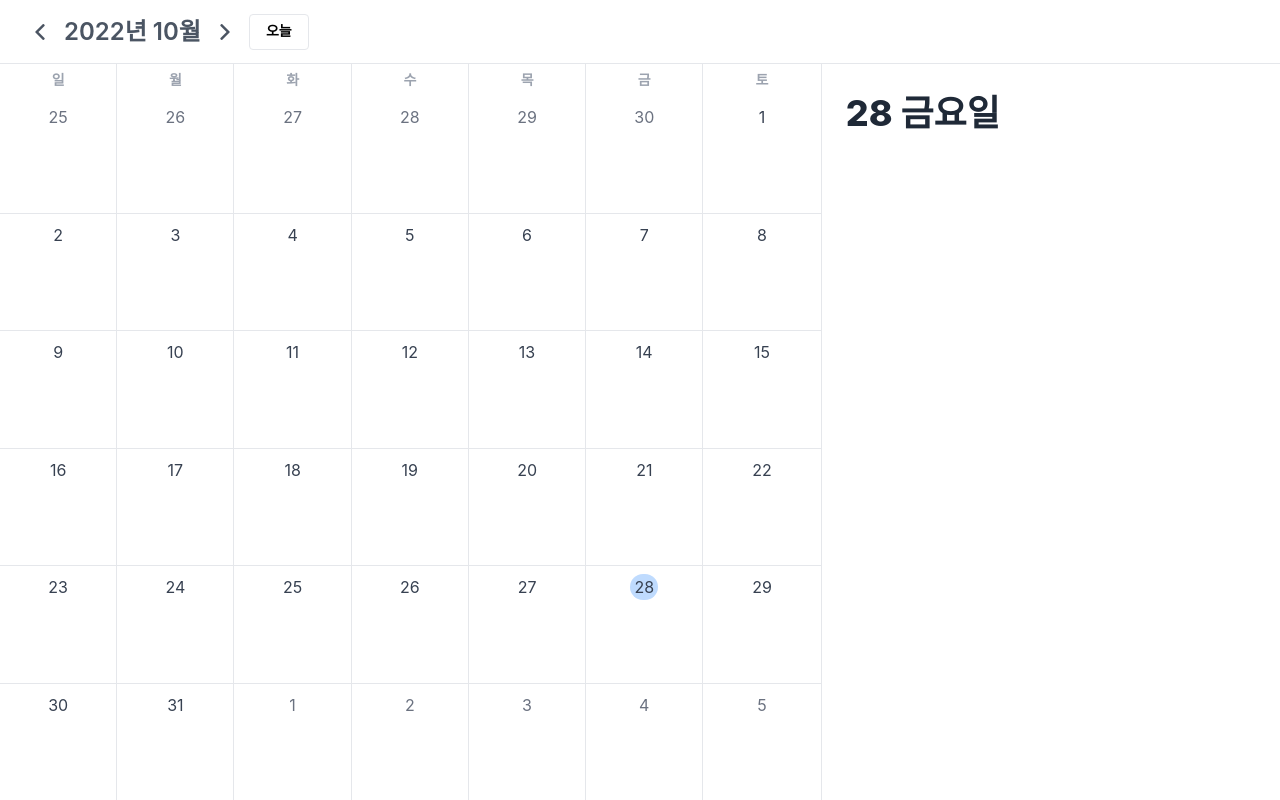
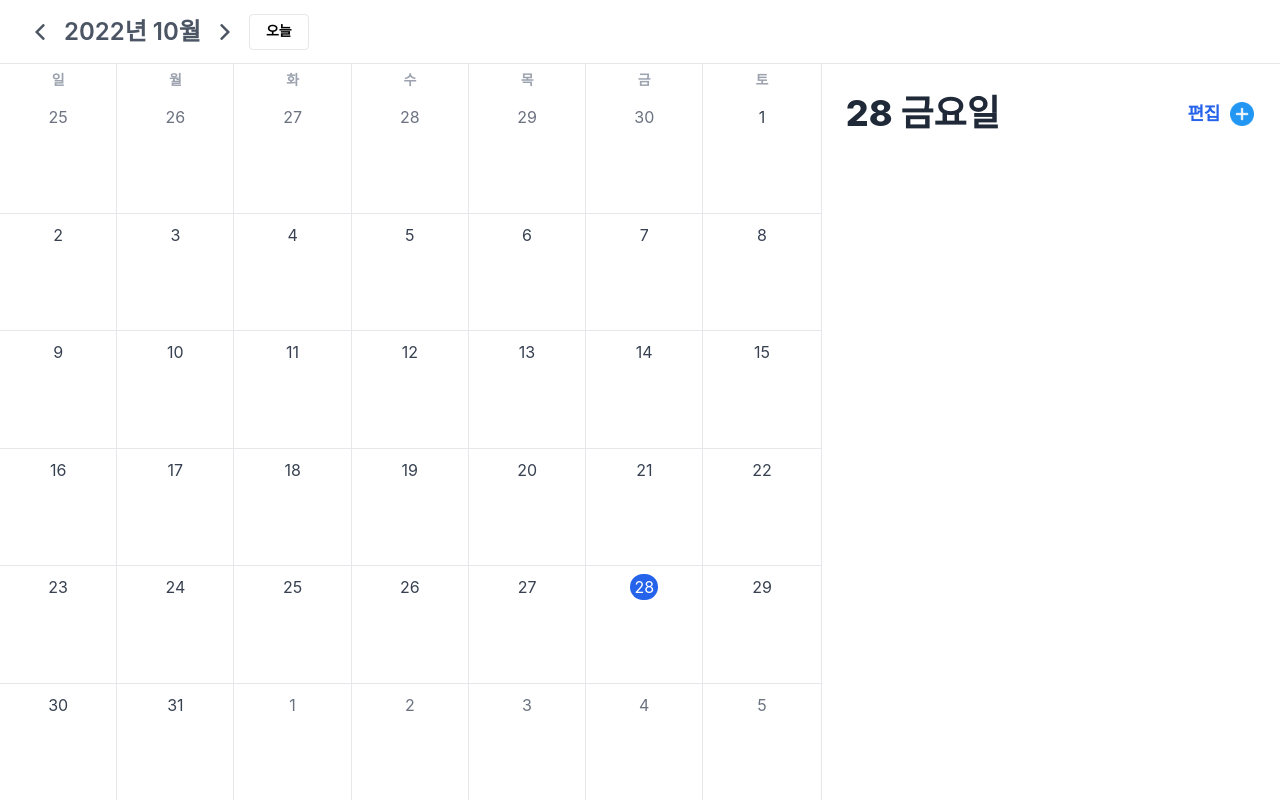
Before and after one commit to sihyun-mity/calendar-todolist, a React (Create React App) app: page / in a window 1280 px wide. Built offline with nearby package versions, Linux system fonts and the light colour scheme; a web font is replaced by a local one.

Commit message:
Todo Controller 추가

```diff
--- a/src/components/Calendar.tsx
+++ b/src/components/Calendar.tsx
@@ -82,7 +82,8 @@ const Board = styled.div<{ date: string }>`
   flex-wrap: wrap;
 
   & > .date-${(props) => props.date} > label {
-    background-color: ${({ theme }) => theme.color['blue-200']};
+    background-color: ${({ theme }) => theme.color['blue-600']};
+    color: #fff;
   }
 `;
 
--- a/src/components/Todo.tsx
+++ b/src/components/Todo.tsx
@@ -1,16 +1,10 @@
-import { format } from 'date-fns';
-import { ko } from 'date-fns/locale';
-import { useRecoilValue } from 'recoil';
 import styled from 'styled-components';
-import { date } from '../stores';
+import TodoHandler from './TodoHandler';
 
 const Todo = (): JSX.Element => {
-  const targetDate = useRecoilValue(date);
-  const today = format(targetDate, 'd eeee', { locale: ko });
-
   return (
     <Box>
-      <Date>{today}</Date>
+      <TodoHandler />
     </Box>
   );
 };
@@ -23,9 +17,3 @@ const Box = styled.aside`
   border-left: 1px solid ${({ theme }) => theme.color['grey-200']};
   box-sizing: border-box;
 `;
-
-const Date = styled.h1`
-  margin: 0;
-  ${({ theme }) => theme.font.Heading4Bold};
-  color: ${({ theme }) => theme.color['grey-800']};
-`;
--- /dev/null
+++ b/src/components/TodoHandler.tsx
@@ -0,0 +1,57 @@
+import { format } from 'date-fns';
+import { ko } from 'date-fns/locale';
+import { useRecoilValue } from 'recoil';
+import styled from 'styled-components';
+import { date } from '../stores';
+import plus from '../assets/images/plus.png';
+
+const TodoHandler = () => {
+  const targetDate = useRecoilValue(date);
+  const today = format(targetDate, 'd eeee', { locale: ko });
+
+  return (
+    <Box>
+      <Date>{today}</Date>
+      <Controller>
+        <EditBtn>편집</EditBtn>
+        <PlusBtn src={plus} />
+      </Controller>
+    </Box>
+  );
+};
+
+export default TodoHandler;
+
+const Box = styled.header`
+  display: flex;
+  justify-content: space-between;
+  align-items: center;
+`;
+
+const Date = styled.h1`
+  margin: 0;
+  ${({ theme }) => theme.font.Heading4Bold};
+  color: ${({ theme }) => theme.color['grey-800']};
+`;
+
+const Controller = styled.div`
+  display: flex;
+  align-items: center;
+`;
+
+const EditBtn = styled.button`
+  padding: 2px;
+  border: 0;
+  box-sizing: border-box;
+  color: ${({ theme }) => theme.color['blue-600']};
+
+  ${({ theme }) => theme.font.Body1Label};
+`;
+
+const PlusBtn = styled.img`
+  width: 24px;
+  height: 24px;
+  padding: 2px;
+  margin-left: 6px;
+  cursor: pointer;
+`;
--- a/src/components/index.ts
+++ b/src/components/index.ts
@@ -4,3 +4,4 @@ export { default as Days } from './Days';
 export { default as Header } from './Header';
 export { default as Initialize } from './Initialize';
 export { default as Todo } from './Todo';
+export { default as TodoHandler } from './TodoHandler';
```
Also changed, not shown: src/assets/images/plus.png (added).
